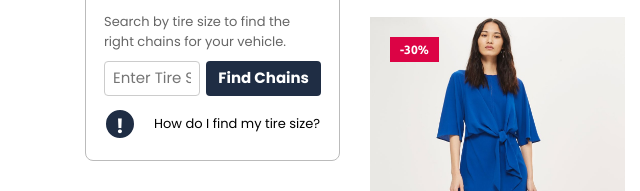
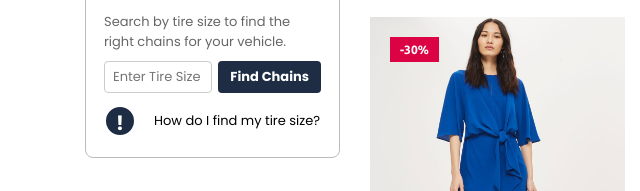
Before and after one commit to sherryw1023/willschain, a plain HTML site: page shop.html in a window 1280 px wide. Shown: the part 352-543 px from the top of the page, 0-640 px from the left. Drawn offline with Linux system fonts and the light colour scheme.

Commit message:
Update shop.html

```diff
--- a/shop.html
+++ b/shop.html
@@ -210,8 +210,8 @@
                                 Search by tire size to find the right chains for your vehicle.
                             </div>
                             <form class="finder-form" style="display: flex; gap: 6px;">
-                                <input type="text" placeholder="Enter Tire Size" style="flex: 4; padding: 5px 8px; border-radius: 4px; border: 1px solid #ccc; font-size: 15px;">
-                                <button type="submit" style="flex: none; padding: 5px 12px; border-radius: 4px; border: none; background: #1f2d44; color: #fff; font-weight: bold; font-size: 15px; ">Find Chains</button>
+                                <input type="text" placeholder="Enter Tire Size" style="flex: 2; padding: 5px 8px; border-radius: 4px; border: 1px solid #ccc; font-size: 13px;">
+                                <button type="submit" style="flex: none; padding: 5px 12px; border-radius: 4px; border: none; background: #1f2d44; color: #fff; font-weight: bold; font-size: 13px; ">Find Chains</button>
                             </form>
                             <div class="finder-help" id="finder-help" style="font-size: 15px; color: #000; margin-top: 12px; cursor: pointer; display: flex; align-items: center;">
                                 <span class="info-bang-circle" style="display:inline-block; width:32px; height:32px; background:#1f2d44; color:#fff; border-radius:50%; text-align:center; line-height:32px; font-weight:bold; margin-right:8px;">!</span>
```
